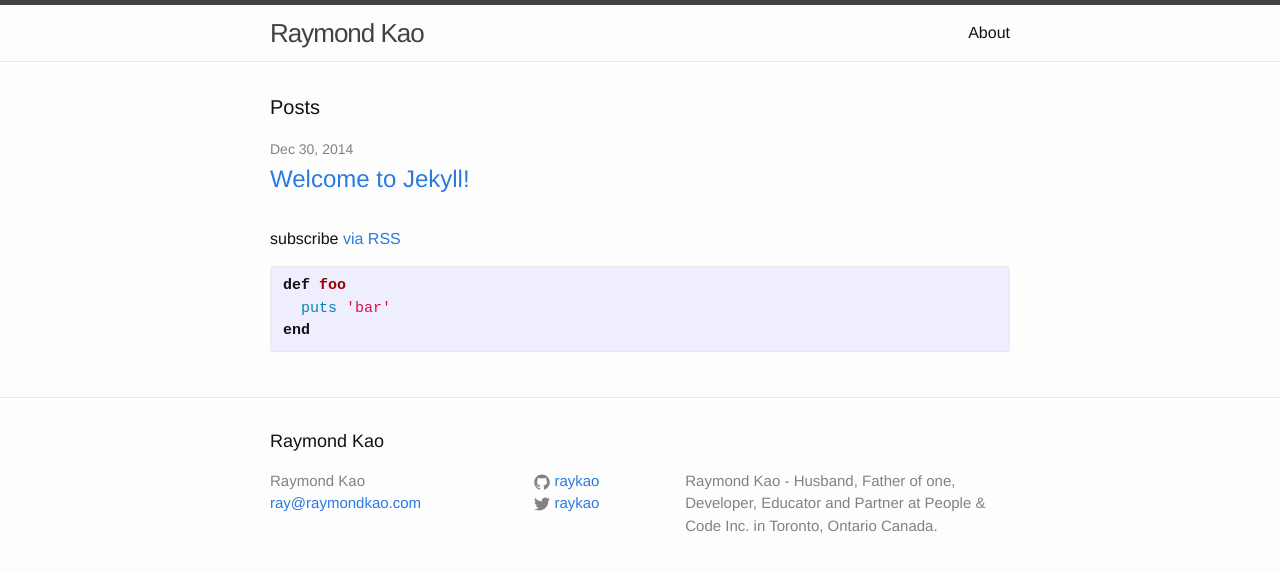
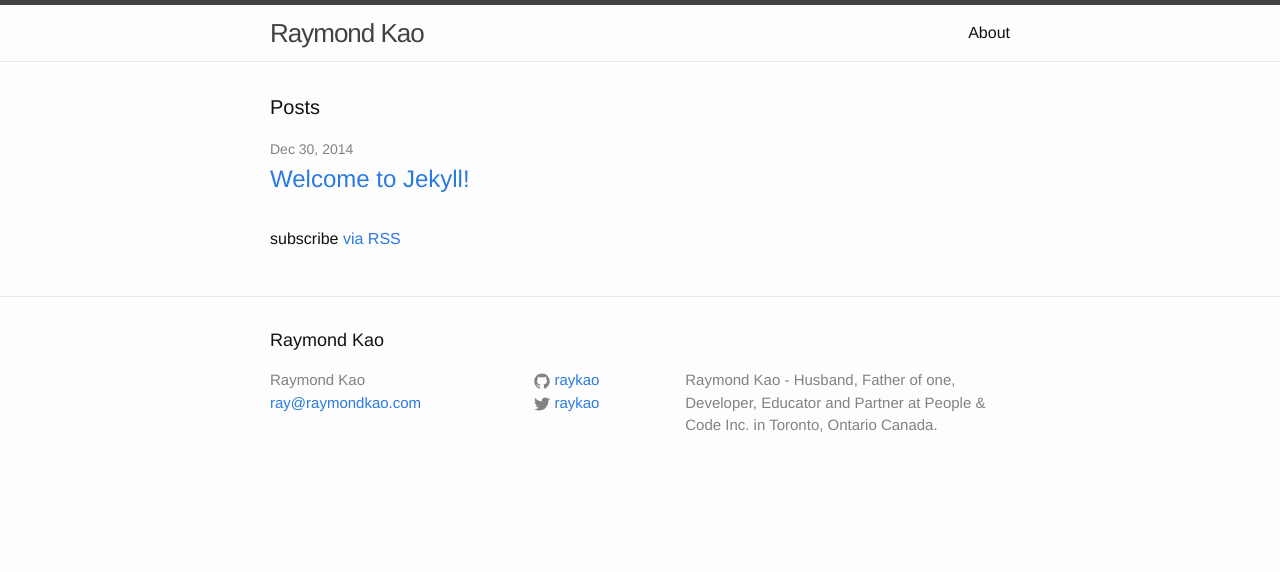
Before and after one commit to raykao/raykao.github.io, a Jekyll site: the page built from index.html, in a window 1280 px wide. Shown: the top 572 px of the page. Built offline with Jekyll 4.4.1, drawn with Linux system fonts in a browser that asks for light colours.

Commit message:
removed test syntax highlighting

```diff
--- a/index.html
+++ b/index.html
@@ -19,11 +19,4 @@ layout: default
   </ul>
 
   <p class="rss-subscribe">subscribe <a href="{{ "/feed.xml" | prepend: site.baseurl }}">via RSS</a></p>
-
-{% highlight ruby %}
-def foo
-  puts 'bar'
-end
-{% endhighlight %}
-
 </div>
```
